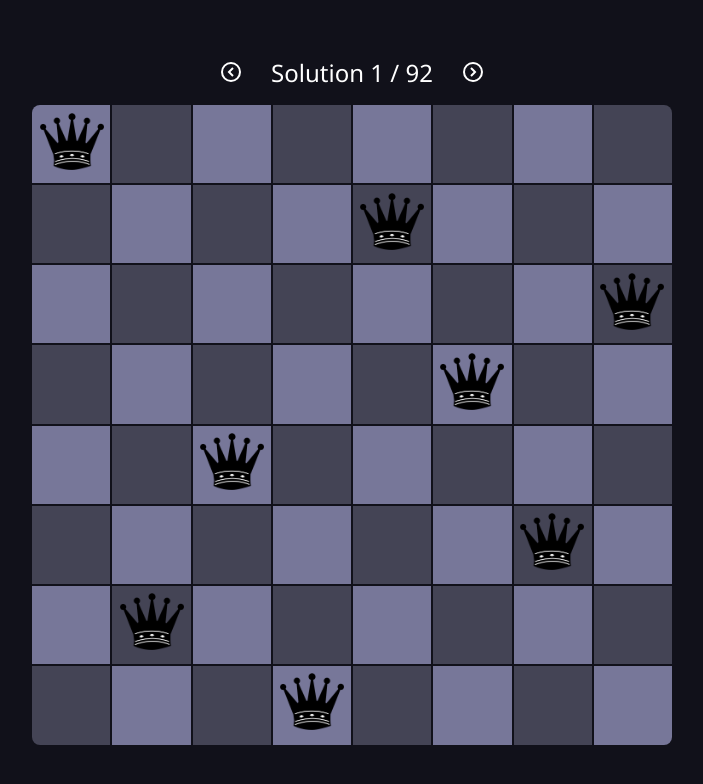
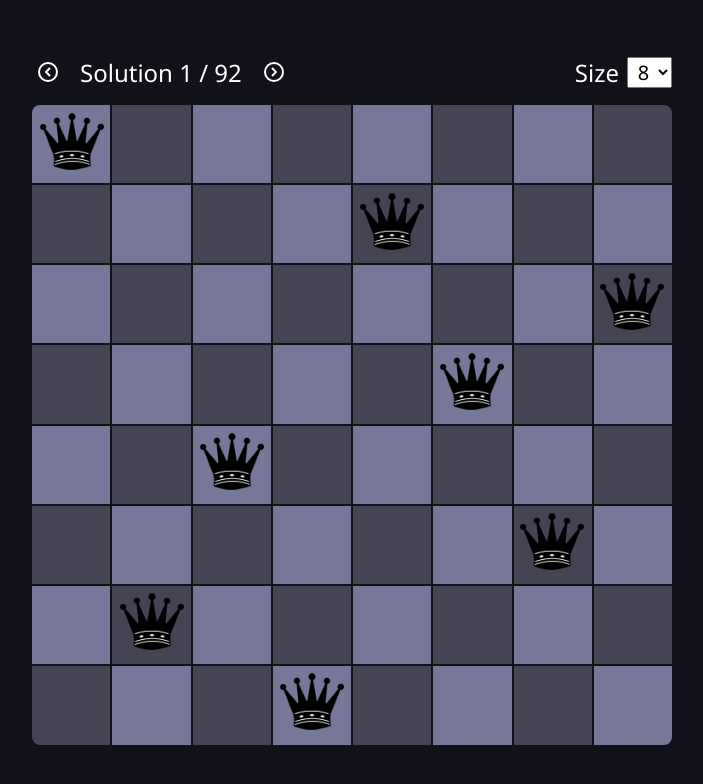
Before and after one commit to ScriptRaccoon/queens-problem-svelte, a Svelte app: page / in a window 1280 px wide. Shown: the top 784 px of the page, without its empty margins (288-991 px from the left). Built offline with nearby package versions, Linux system fonts and the light colour scheme.

Commit message:
select menu für size

```diff
--- a/src/App.svelte
+++ b/src/App.svelte
@@ -1,9 +1,13 @@
 <script lang="ts">
-	import { get_solutions, get_partial_solutions } from './solutions'
+	import { get_solutions } from './solutions'
 
+	const SIZES = new Array(17).fill(0).map((_, i) => i + 4)
 	let n = 8
+
+	$: title = `Solutions of the ${n} queens problem`
+
 	let current_index: number = 0
-	const solutions = get_solutions(n)
+	$: solutions = get_solutions(n)
 
 	$: current_solution = solutions[current_index] ?? null
 
@@ -20,23 +24,46 @@
 			current_index = solutions.length - 1
 		}
 	}
+
+	function change_size() {
+		current_index = 0
+	}
 </script>
 
+<svelte:head>
+	<title>{title}</title>
+</svelte:head>
+
 <header class="vh">
-	<h1>Solutions of the {n} queens problem</h1>
+	<h1>{title}</h1>
 </header>
 
 <main>
 	<menu class="menu">
-		<button on:click={left}>
-			<img alt="left" src="./arrow.svg" />
-		</button>
-		<span class="name"
-			>Solution {current_index + 1} / {solutions.length}</span
-		>
-		<button on:click={right}>
-			<img class="arrow-right" alt="right" src="./arrow.svg" />
-		</button>
+		<div class="solution_controls">
+			<button on:click={left}>
+				<img alt="left" src="./arrow.svg" />
+			</button>
+			<span class="name">
+				Solution {current_index + 1} / {solutions.length}
+			</span>
+			<button on:click={right}>
+				<img class="mirrored" alt="right" src="./arrow.svg" />
+			</button>
+		</div>
+
+		<div class="size_controls">
+			<label for="size_input">Size</label>
+			<select
+				id="size_input"
+				bind:value={n}
+				on:change={change_size}
+			>
+				{#each SIZES as size}
+					<option value={size}>{size}</option>
+				{/each}
+			</select>
+		</div>
 	</menu>
 	{#if current_solution}
 		<div class="board" style:--n={n}>
@@ -92,11 +119,17 @@
 
 	.menu {
 		display: flex;
-		justify-content: center;
+		flex-direction: column;
+		font-size: 1.5rem;
+		row-gap: 0.5rem;
+		padding-bottom: 2rem;
+	}
+
+	.solution_controls {
+		display: flex;
 		align-items: center;
-		font-size: 1.5rem;
-		padding-bottom: 1rem;
-		gap: 1.5rem;
+		justify-content: space-between;
+		gap: 1rem;
 	}
 
 	.menu button {
@@ -104,7 +137,25 @@
 		display: flex;
 	}
 
-	.menu .arrow-right {
-		transform: scaleX(-1);
+	.size_controls {
+		display: flex;
+		gap: 0.5rem;
+		align-items: center;
+	}
+
+	.size_controls select {
+		text-align: center;
+		font-size: 1.25rem;
+	}
+
+	@media (min-width: 32rem) {
+		.menu {
+			flex-direction: row;
+			justify-content: space-between;
+			padding-bottom: 1rem;
+		}
+		.solution_controls {
+			justify-content: flex-start;
+		}
 	}
 </style>
--- a/src/app.css
+++ b/src/app.css
@@ -25,6 +25,13 @@ button {
 	outline: none;
 }
 
+select,
+option {
+	font-family: inherit;
+	font-size: inherit;
+	outline: none;
+}
+
 .vh {
 	position: absolute;
 	left: -100vw;
@@ -36,3 +43,7 @@ button {
 img {
 	max-width: 100%;
 }
+
+.mirrored {
+	transform: scaleX(-1);
+}
```
Also changed, not shown: 1 other file (tests, documents, lock files or other folders).
